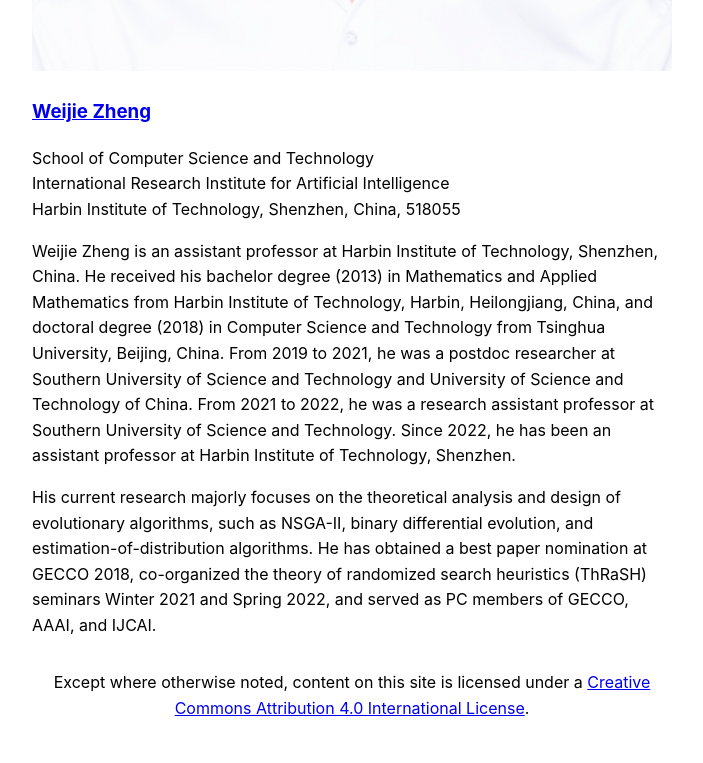
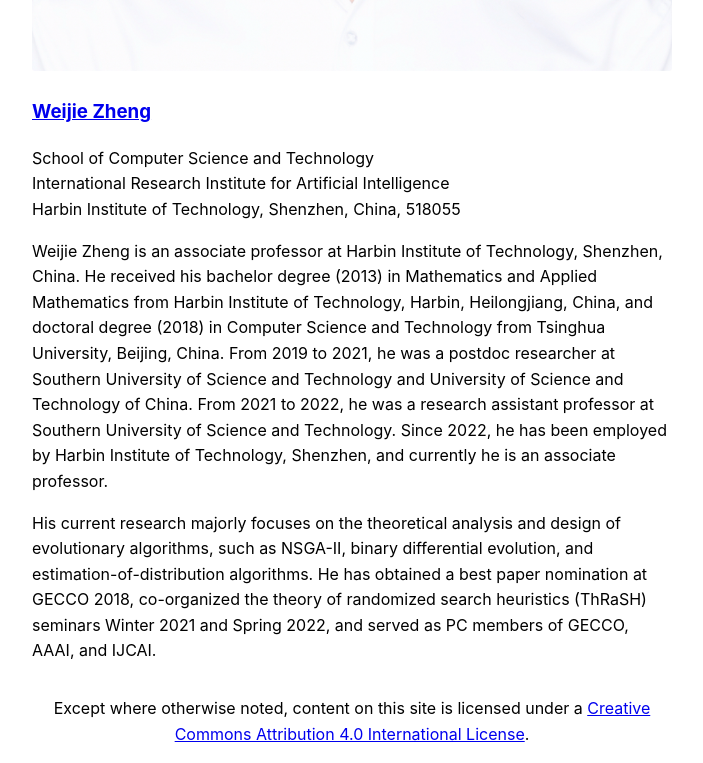
Before and after one commit to 30YearsOfEDAs/30YearsOfEDAs.github.io, a plain HTML site: page org/index.html in a window 1280 px wide. Shown: the part 4830-5593 px from the top of the page, without its empty margins (288-991 px from the left). Before the commit the page ends 5568 px from the top, so only its background shows below. Drawn offline with nearby package versions, Linux system fonts and the light colour scheme; some packages are replaced by stand-ins of ours.

Commit message:
update Weijie

```diff
--- a/org/index.html
+++ b/org/index.html
@@ -177,7 +177,7 @@
 <p>School of Computer Science and Technology <br>
 International Research Institute for Artificial Intelligence <br>
 Harbin Institute of Technology, Shenzhen, China, 518055</p>
-<p>Weijie Zheng is an assistant professor at Harbin Institute of
+<p>Weijie Zheng is an associate professor at Harbin Institute of
 Technology, Shenzhen, China. He received his bachelor degree (2013) in
 Mathematics and Applied Mathematics from Harbin Institute of Technology,
 Harbin, Heilongjiang, China, and doctoral degree (2018) in Computer
@@ -185,8 +185,7 @@
 2019 to 2021, he was a postdoc researcher at Southern University of
 Science and Technology and University of Science and Technology of
 China. From 2021 to 2022, he was a research assistant professor at
-Southern University of Science and Technology. Since 2022, he has been
-an assistant professor at Harbin Institute of Technology, Shenzhen.</p>
+Southern University of Science and Technology. Since 2022, he has been employed by Harbin Institute of Technology, Shenzhen, and currently he is an associate professor.</p>
 <p>His current research majorly focuses on the theoretical analysis and
 design of evolutionary algorithms, such as NSGA-II, binary differential
 evolution, and estimation-of-distribution algorithms. He has obtained a
```
